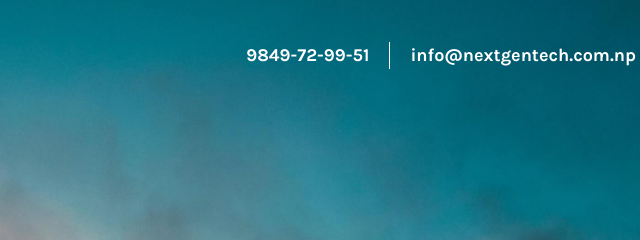
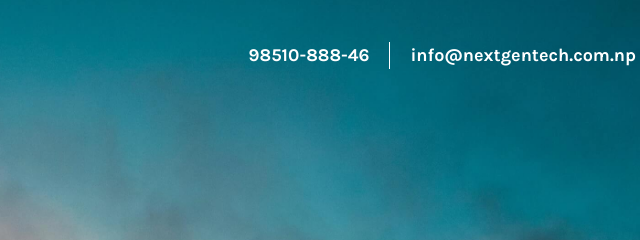
Before and after one commit to chrisrokzz/chrisrokzz.github.io, a website: page index.html in a window 1280 px wide. Shown: the top 240 px of the page, 523-1163 px from the left. Drawn offline with nearby package versions, Linux system fonts and the light colour scheme.

Commit message:
Update index.html

```diff
--- a/index.html
+++ b/index.html
@@ -20,7 +20,7 @@
                 <a class="navbar-brand" href="#">
                     <img src="assets/images/logo.png" alt="logo">
                 </a>
-                <span class="navbar-text ml-auto d-none d-sm-inline-block">9849-72-99-51 </span>
+                <span class="navbar-text ml-auto d-none d-sm-inline-block">98510-888-46 </span>
                 <span class="navbar-text d-none d-sm-inline-block">info@nextgentech.com.np</span>
             </nav>
         </div>
```
